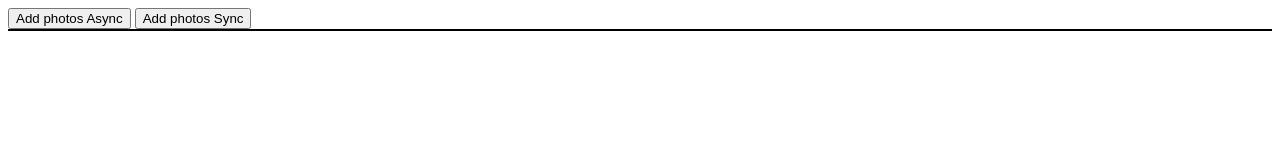
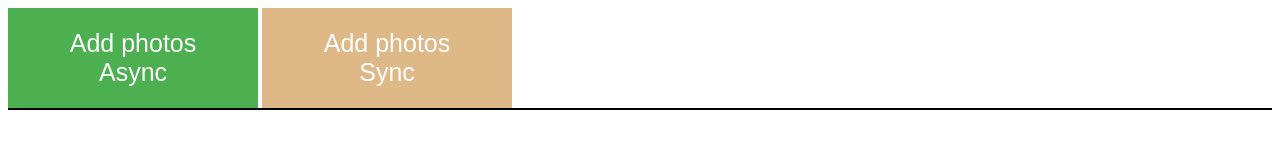
Before and after one commit to RlYeli02/Asynchronous-request-, a website: page src/index.html in a window 1280 px wide. Drawn offline with Linux system fonts and the light colour scheme.

Commit message:
A few styles added

```diff
--- a/src/style.css
+++ b/src/style.css
@@ -16,6 +16,35 @@
     width: 12rem;
     height: 12rem;
 }
+img {
+    width: 150px;
+    height: 150px;
+}
+#klk {
+    background-color: #4CAF50; /* Green */
+    border: none;
+    color: white;
+    padding: 15px 32px;
+    text-align: center;
+    text-decoration: none;
+    display: inline-block;
+    font-size: 25px;
+    width: 250px;
+    height: 100px;
+  }
+#klkSync {
+    background-color: burlywood; /* Green */
+    border: none;
+    color: white;
+    padding: 15px 32px;
+    text-align: center;
+    text-decoration: none;
+    display: inline-block;
+    font-size: 25px;
+    width: 250px;
+    height: 100px;
+
+  }
 /* .imagen{
     margin: 2rem;
     border: 1px solid blue;
```
